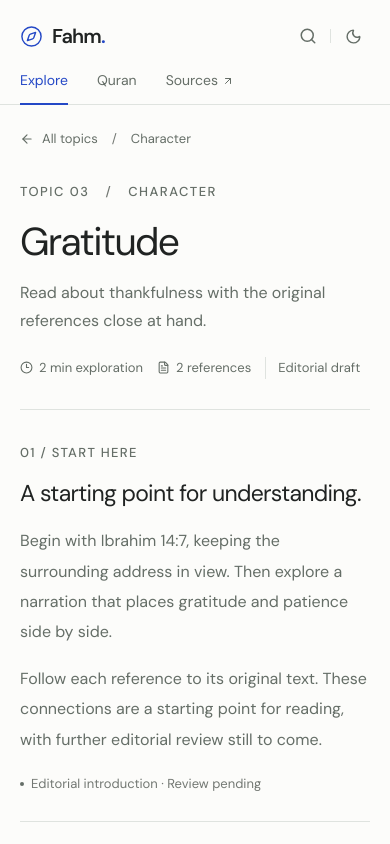
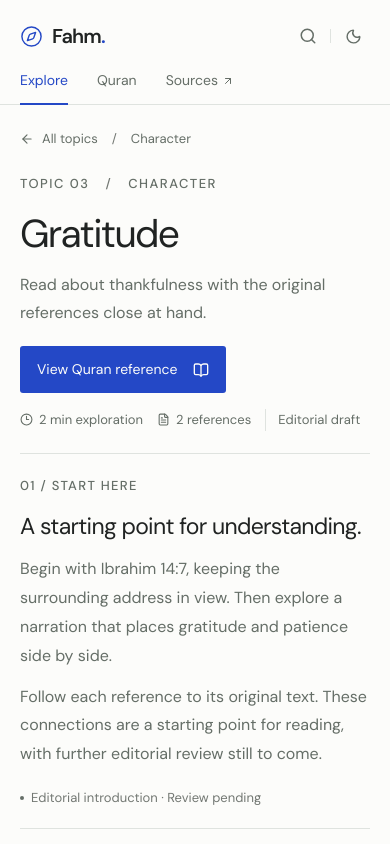
Before and after one commit to humiiii/fahm, a Next.js app: page /topics/gratitude in a window 390 px wide. Shown: the top 844 px of the page. Built offline with nearby package versions, Linux system fonts and the light colour scheme; a web font is replaced by a local one.

Commit message:
feat: add direct passage shortcut and compact topic introduction

```diff
--- a/src/app/globals.css
+++ b/src/app/globals.css
@@ -139,10 +139,11 @@ h1, h2, h3, p { margin: 0; }
 .breadcrumb a { display: inline-flex; align-items: center; gap: 8px; }
 .breadcrumb a:hover { color: var(--blue); }
 .breadcrumb > span:nth-child(2) { color: var(--faint); }
-.topic-hero { display: grid; grid-template-columns: minmax(0, 1fr) 270px; align-items: center; padding: 43px 0 44px; gap: 30px; border-bottom: 1px solid var(--line); }
+.topic-hero { display: grid; grid-template-columns: minmax(0, 1fr) 270px; align-items: center; padding: 24px 0; gap: 30px; border-bottom: 1px solid var(--line); }
+.topic-passage-link { margin-top: 18px; min-height: 44px; }
 .topic-hero h1 { font-size: 49px; line-height: 1.22; letter-spacing: -2px; font-weight: 400; margin-top: 17px; }
 .topic-hero > div > p { font-size: var(--text-body); line-height: 1.8; color: var(--muted); margin-top: 16px; max-width: 480px; }
-.topic-meta { display: flex; gap: 20px; flex-wrap: wrap; align-items: center; font-size: var(--text-secondary); color: var(--muted); margin-top: 25px; }
+.topic-meta { display: flex; gap: 20px; flex-wrap: wrap; align-items: center; font-size: var(--text-secondary); color: var(--muted); margin-top: 16px; }
 .topic-meta > span { display: flex; align-items: center; gap: 6px; }
 .draft-label { font-size: var(--text-secondary); color: var(--muted); padding-left: 15px; border-left: 1px solid var(--line); }
 .topic-hero-arabic { display: flex; flex-direction: column; align-items: center; gap: 13px; }
@@ -157,7 +158,9 @@ h1, h2, h3, p { margin: 0; }
 .topic-outline nav a > span { color: var(--faint); font: var(--text-secondary)/1.8 ui-monospace, monospace; }
 .topic-outline > .text-link { margin-top: 35px; font-size: var(--text-secondary); }
 .topic-body { min-width: 0; padding-bottom: 40px; }
-.topic-overview { padding-top: 31px; padding-bottom: 34px; }
+.topic-overview { padding-block: 20px 22px; }
+.topic-overview .editorial-prose { line-height: 1.8; }
+.topic-overview .editorial-prose p { margin-top: 12px; }
 .section-heading .eyebrow { font-size: var(--text-secondary); letter-spacing: .1em; }
 .section-heading h2 { font-size: 22px; line-height: 1.45; font-weight: 400; letter-spacing: -.6px; margin-top: 12px; }
 .section-heading > p { color: var(--muted); font-size: var(--text-body); line-height: 1.9; margin-top: 12px; }
@@ -428,15 +431,15 @@ h1, h2, h3, p { margin: 0; }
   .topic-row-bottom { font-size: var(--text-secondary); margin-top: 14px; }
   .index-end { font-size: var(--text-secondary); padding-top: 20px; align-items: flex-start; flex-direction: column; gap: 9px; }
   .breadcrumb { margin-top: 23px; font-size: var(--text-secondary); }
-  .topic-hero { display: block; padding-top: 28px; padding-bottom: 30px; }
+  .topic-hero { display: block; padding-block: 20px 22px; }
   .topic-hero h1 { font-size: 39px; letter-spacing: -1.7px; margin-top: 14px; }
   .topic-hero > div > p { font-size: var(--text-body); margin-top: 13px; }
   .topic-hero-arabic { display: none; }
-  .topic-meta { gap: 14px; margin-top: 21px; font-size: var(--text-secondary); }
+  .topic-meta { gap: 14px; margin-top: 16px; font-size: var(--text-secondary); }
   .draft-label { font-size: var(--text-secondary); padding-left: 12px; }
   .topic-layout { display: block; }
   .topic-companion { display: none; }
-  .topic-overview { padding-top: 29px; padding-bottom: 27px; }
+  .topic-overview { padding-block: 18px 20px; }
   .section-heading h2 { font-size: 23px; letter-spacing: -.7px; }
   .editorial-prose { font-size: var(--text-body); line-height: 1.9; }
   .topic-section { padding-block: 27px; }
--- a/src/app/topics/[slug]/page.tsx
+++ b/src/app/topics/[slug]/page.tsx
@@ -30,10 +30,10 @@ export default async function TopicPage({ params }: { params: Promise<{ slug: st
 
   return <><Header /><DetailProvider chapter={chapter}><main id="main" className="page-shell topic-page">
     <div className="breadcrumb"><Link href="/"><ArrowLeft size={14} />All topics</Link><span>/</span><span>{topic.category}</span></div>
-    <header className="topic-hero"><div><span className="eyebrow">TOPIC {String(topics.indexOf(topic) + 1).padStart(2, '0')} <span className="eyebrow-slash">/</span> {topic.category.toUpperCase()}</span><h1>{topic.title}</h1><p>{topic.description}</p><div className="topic-meta"><span><Clock3 size={13} />{topic.readingMinutes} min exploration</span><span><FileText size={13} />{topic.referenceIds.length} references</span><span className="draft-label">Editorial draft</span></div></div><div className="topic-hero-arabic"><span className="arabic" lang="ar" dir="rtl">{topic.arabic}</span><small>{topic.transliteration}</small></div></header>
+    <header className="topic-hero"><div><span className="eyebrow">TOPIC {String(topics.indexOf(topic) + 1).padStart(2, '0')} <span className="eyebrow-slash">/</span> {topic.category.toUpperCase()}</span><h1>{topic.title}</h1><p>{topic.description}</p><a className="button-primary topic-passage-link" href="#passage">{hardship ? 'Read the passage' : 'View Quran reference'}<BookOpen size={16} /></a><div className="topic-meta"><span><Clock3 size={13} />{topic.readingMinutes} min exploration</span><span><FileText size={13} />{topic.referenceIds.length} references</span><span className="draft-label">Editorial draft</span></div></div><div className="topic-hero-arabic"><span className="arabic" lang="ar" dir="rtl">{topic.arabic}</span><small>{topic.transliteration}</small></div></header>
     <div className="topic-layout"><aside className="topic-outline"><span className="eyebrow">ON THIS PAGE</span><nav aria-label="On this page">{sectionLinks.map(([id, label], i) => <a key={id} href={`#${id}`}><span>0{i + 1}</span>{label}</a>)}</nav><Link className="text-link" href="/sources">About our sources<ArrowUpRight size={13} /></Link></aside>
       <div className="topic-body"><section id="overview" className="topic-overview"><div className="section-heading"><span className="eyebrow">01 / START HERE</span><h2>A starting point for understanding.</h2></div><div className="editorial-prose"><Intro /></div><p className="editorial-note"><span className="preview-dot" />Editorial introduction · Review pending</p></section>
-      <section id="passage" className="topic-section"><div className="section-heading"><span className="eyebrow">02 / {hardship ? 'IN THE QURAN' : 'BEGIN WITH A SOURCE'}</span><h2>{hardship ? 'With hardship comes ease.' : slug === 'patience' ? 'Patience and prayer.' : 'A passage on gratitude.'}</h2><p>{hardship ? 'Two verses, read together. Open a word or follow the passage back to its context.' : 'Open the reference for the complete Arabic, translation, and surrounding passage.'}</p></div>{hardship ? <VersePassage /> : <ReferenceCard id={slug === 'patience' ? 'al-baqarah' : 'ibrahim'} />}</section>
+      <section id="passage" className="topic-section" tabIndex={-1} aria-labelledby="passage-title"><div className="section-heading"><span className="eyebrow">02 / {hardship ? 'IN THE QURAN' : 'BEGIN WITH A SOURCE'}</span><h2 id="passage-title">{hardship ? 'With hardship comes ease.' : slug === 'patience' ? 'Patience and prayer.' : 'A passage on gratitude.'}</h2><p>{hardship ? 'Two verses, read together. Open a word or follow the passage back to its context.' : 'Open the reference for the complete Arabic, translation, and surrounding passage.'}</p></div>{hardship ? <VersePassage /> : <ReferenceCard id={slug === 'patience' ? 'al-baqarah' : 'ibrahim'} />}</section>
       <section id="hadith" className="topic-section"><div className="section-heading"><span className="eyebrow">03 / A RELATED HADITH</span><h2>Patience and gratitude, side by side.</h2><p>A thematic connection: this narration discusses both responses in the life of a believer.</p></div><ReferenceCard id="muslim-2999" /></section>
       {hardship && <section id="context" className="topic-section"><div className="section-heading"><span className="eyebrow">04 / A LITTLE CONTEXT</span><h2>There is more around the verse.</h2></div><p className="context-intro">Read the complete surah alongside published commentary. The reference below covers Ash-Sharh 94:1–8.</p><ReferenceCard id="ibn-kathir" /><div className="context-link"><ContextButton>See the passage</ContextButton><Link className="text-link" href="/quran/94">Read all 8 verses<ArrowRight size={14} /></Link></div></section>}
       <section id="related" className="topic-section related-section"><div className="section-heading"><span className="eyebrow">{hardship ? '05' : '04'} / KEEP EXPLORING</span><h2>Another way into the topic.</h2><p>Editorial connections, with the reason for each kept in view.</p></div>{topic.related.map((id) => <RelatedTopicLink key={id} id={id} reason={id === 'hardship-and-ease' ? 'Return to the passage in Ash-Sharh and its commentary.' : id === 'patience' ? 'Follow the patience reference in Sahih Muslim 2999.' : 'Follow the gratitude reference in the same narration.'} />)}</section>
```
